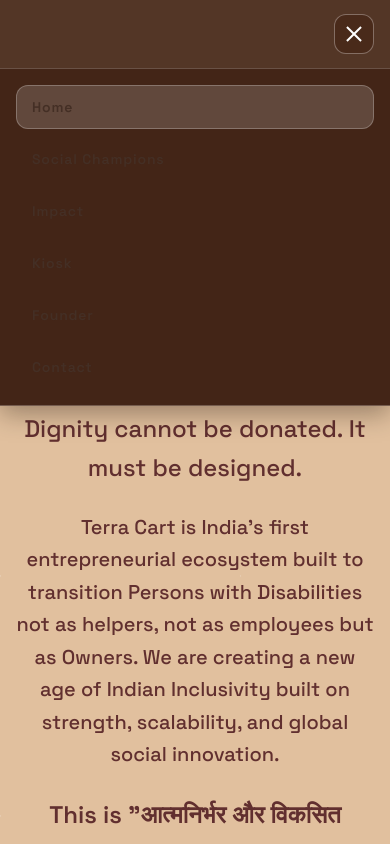
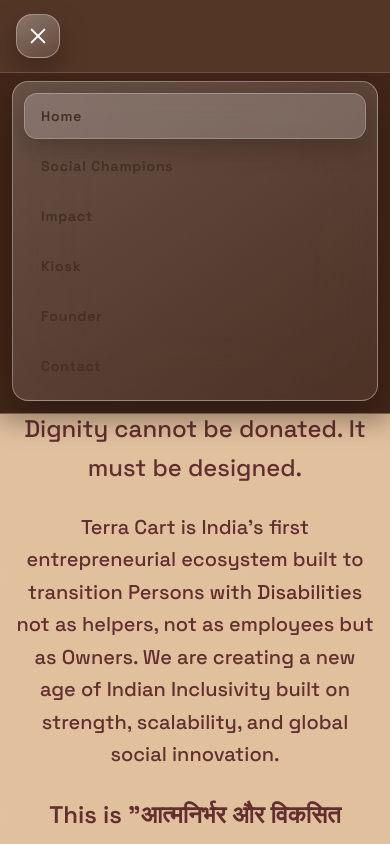
Before and after one commit to aiallynk/TerracartCorporate, a React (Vite) app: page / in a window 390 px wide. Both pictures are taken after a click on the button "Open navigation menu". Shown: the top 844 px of the page. Built offline with nearby package versions, Linux system fonts and the light colour scheme; grey boxes are pictures that could not be loaded.

Commit message:
ration fix

```diff
--- a/src/components/Navbar.jsx
+++ b/src/components/Navbar.jsx
@@ -12,27 +12,31 @@
 ]
 
 const mobileContainerMotion = {
-  hidden: { opacity: 0, height: 0 },
+  hidden: { opacity: 0, y: -14, scale: 0.98, filter: 'blur(8px)' },
   show: {
     opacity: 1,
-    height: 'auto',
+    y: 0,
+    scale: 1,
+    filter: 'blur(0px)',
     transition: {
-      duration: 0.22,
-      ease: 'easeOut',
+      duration: 0.28,
+      ease: [0.22, 1, 0.36, 1],
       when: 'beforeChildren',
-      staggerChildren: 0.04,
+      staggerChildren: 0.05,
     },
   },
   exit: {
     opacity: 0,
-    height: 0,
-    transition: { duration: 0.2, ease: 'easeIn' },
+    y: -10,
+    scale: 0.985,
+    filter: 'blur(8px)',
+    transition: { duration: 0.18, ease: [0.4, 0, 1, 1] },
   },
 }
 
 const mobileItemMotion = {
-  hidden: { opacity: 0, y: -8 },
-  show: { opacity: 1, y: 0, transition: { duration: 0.18, ease: 'easeOut' } },
+  hidden: { opacity: 0, x: -14 },
+  show: { opacity: 1, x: 0, transition: { duration: 0.2, ease: [0.22, 1, 0.36, 1] } },
 }
 
 export default function Navbar() {
@@ -64,7 +68,38 @@
           scrolled ? 'py-2.5' : 'py-3.5'
         }`}
       >
-        <div className="relative flex items-center justify-end md:justify-center">
+        <div className="relative flex items-center justify-start md:justify-center">
+          <button
+            type="button"
+            className={`focus-ring inline-flex h-11 w-11 items-center justify-center rounded-2xl border border-[rgba(255,255,255,0.34)] text-white shadow-[0_12px_28px_rgba(26,13,6,0.34)] backdrop-blur-2xl transition-all duration-300 md:hidden ${
+              open
+                ? 'bg-[linear-gradient(150deg,rgba(255,255,255,0.32),rgba(255,255,255,0.1))]'
+                : 'bg-[linear-gradient(150deg,rgba(255,255,255,0.24),rgba(255,255,255,0.06))]'
+            }`}
+            onClick={() => setOpen((prev) => !prev)}
+            aria-expanded={open}
+            aria-controls="primary-mobile-menu"
+            aria-label={open ? 'Close navigation menu' : 'Open navigation menu'}
+          >
+            <span className="relative h-[18px] w-5">
+              <motion.span
+                animate={open ? { y: 8, rotate: 45 } : { y: 0, rotate: 0 }}
+                transition={{ duration: 0.22, ease: [0.22, 1, 0.36, 1] }}
+                className="absolute left-0 top-0 block h-[2px] w-5 rounded-full bg-current"
+              />
+              <motion.span
+                animate={open ? { opacity: 0, x: -8 } : { opacity: 1, x: 0 }}
+                transition={{ duration: 0.18, ease: 'easeOut' }}
+                className="absolute left-0 top-[8px] block h-[2px] w-5 rounded-full bg-current"
+              />
+              <motion.span
+                animate={open ? { y: -8, rotate: -45 } : { y: 0, rotate: 0 }}
+                transition={{ duration: 0.22, ease: [0.22, 1, 0.36, 1] }}
+                className="absolute left-0 top-[16px] block h-[2px] w-5 rounded-full bg-current"
+              />
+            </span>
+          </button>
+
           <nav className="hidden items-center justify-center md:flex" aria-label="Primary">
             <div className="tc-nav-center">
               {links.map((link) => (
@@ -85,37 +120,6 @@
               ))}
             </div>
           </nav>
-
-          <button
-            type="button"
-            className="focus-ring inline-flex h-10 w-10 items-center justify-center rounded-xl border border-[rgba(255,255,255,0.32)] bg-[rgba(74,43,27,0.95)] text-white md:hidden"
-            onClick={() => setOpen((prev) => !prev)}
-            aria-expanded={open}
-            aria-controls="primary-mobile-menu"
-            aria-label={open ? 'Close navigation menu' : 'Open navigation menu'}
-          >
-            <motion.span
-              animate={open ? { rotate: 90 } : { rotate: 0 }}
-              transition={{ duration: 0.2, ease: 'easeOut' }}
-              className="flex flex-col items-center justify-center gap-[4px]"
-            >
-              <span
-                className={`block h-[2px] w-5 bg-current transition-transform duration-200 ${
-                  open ? 'translate-y-[6px] rotate-45' : ''
-                }`}
-              />
-              <span
-                className={`block h-[2px] w-5 bg-current transition-opacity duration-200 ${
-                  open ? 'opacity-0' : 'opacity-100'
-                }`}
-              />
-              <span
-                className={`block h-[2px] w-5 bg-current transition-transform duration-200 ${
-                  open ? '-translate-y-[6px] -rotate-45' : ''
-                }`}
-              />
-            </motion.span>
-          </button>
         </div>
       </div>
 
@@ -128,19 +132,20 @@
             initial="hidden"
             animate="show"
             exit="exit"
-            className="overflow-hidden border-t border-[rgba(255,255,255,0.2)] bg-[rgba(67,38,24,0.99)] md:hidden"
+            className="overflow-hidden border-t border-[rgba(255,255,255,0.2)] bg-[rgba(67,38,24,0.88)] px-3 pb-3 pt-2 md:hidden"
           >
-            <motion.nav className="mx-auto flex max-w-[130rem] flex-col gap-2 px-4 py-4" aria-label="Mobile primary">
+            <motion.div className="mx-auto max-w-[130rem] overflow-hidden rounded-2xl border border-[rgba(255,255,255,0.35)] bg-[linear-gradient(145deg,rgba(255,255,255,0.2),rgba(255,255,255,0.06))] shadow-[0_18px_40px_rgba(20,10,4,0.42)] backdrop-blur-2xl">
+              <motion.nav className="flex flex-col gap-1.5 p-3" aria-label="Mobile primary">
                 {links.map((link) => (
                   <motion.div key={link.to} variants={mobileItemMotion}>
                     <NavLink
                       to={link.to}
                       end={link.to === '/'}
                       className={({ isActive }) =>
-                      `focus-ring block rounded-xl px-4 py-3 text-sm font-semibold tracking-[0.06em] transition ${
+                        `focus-ring block rounded-xl px-4 py-3 text-sm font-semibold tracking-[0.06em] transition-all duration-200 ${
                           isActive
-                          ? 'bg-[rgba(255,255,255,0.16)] text-white shadow-[inset_0_0_0_1px_rgba(255,255,255,0.24)]'
-                          : 'text-white hover:bg-[rgba(255,255,255,0.12)]'
+                            ? 'bg-[rgba(255,255,255,0.2)] text-white shadow-[0_10px_24px_rgba(24,12,5,0.26)] ring-1 ring-[rgba(255,255,255,0.42)]'
+                            : 'text-white/95 hover:bg-[rgba(255,255,255,0.14)]'
                         }`
                       }
                     >
@@ -150,6 +155,7 @@
                 ))}
               </motion.nav>
             </motion.div>
+          </motion.div>
         ) : null}
       </AnimatePresence>
     </header>
--- a/src/styles/globals.css
+++ b/src/styles/globals.css
@@ -2,6 +2,8 @@
 @import "tailwindcss";
 
 :root {
+  /* Global visual scale: 0.67 means 100% browser zoom looks like prior ~67% site view */
+  --tc-global-scale: 0.67;
   --tc-bg-1: #f3e0cb;
   --tc-bg-2: #e3c9ab;
   --tc-ink: #442f25;
@@ -31,6 +33,18 @@
 body,
 #root {
   min-height: 100%;
+}
+
+@media screen and (min-width: 768px) {
+  html {
+    zoom: var(--tc-global-scale);
+  }
+}
+
+@media screen and (max-width: 767px) {
+  html {
+    zoom: 1;
+  }
 }
 
 body {
```
Lines whose indentation alone changed are shown as unchanged.
